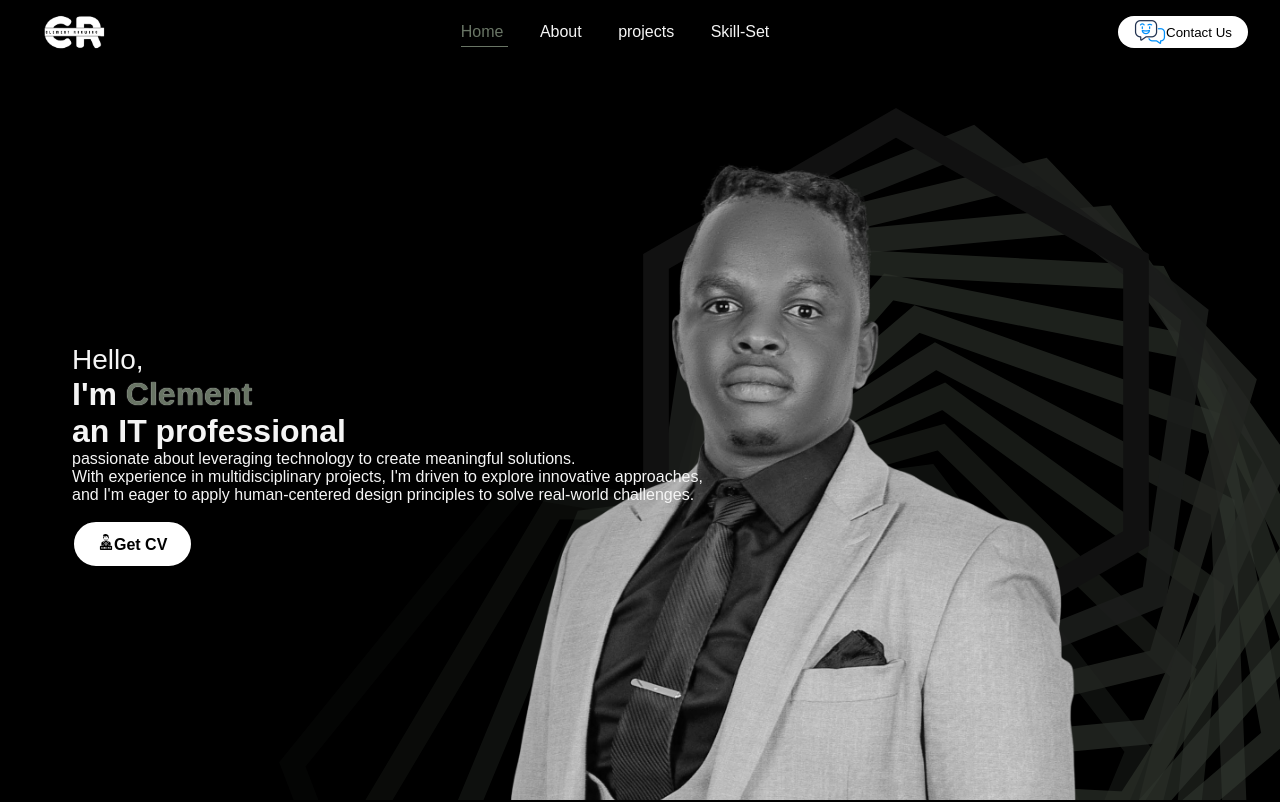
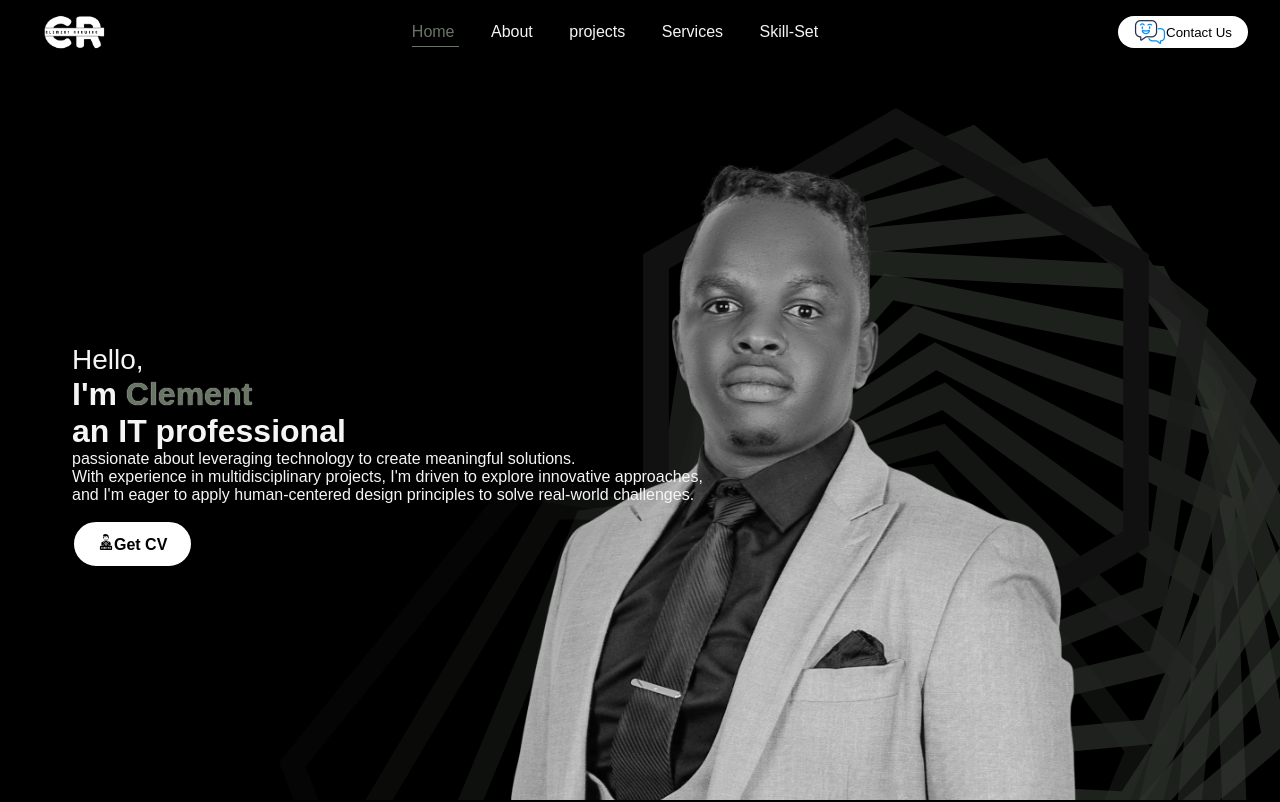
Before and after one commit to clementrugwiro/ClementBlog, a React (Create React App) app: page / in a window 1280 px wide. Shown: the top 802 px of the page. Built offline with nearby package versions, Linux system fonts and the light colour scheme; a web font is replaced by a local one.

Commit message:
new component for services, and project links.

```diff
--- a/src/components/navbar/navbar.js
+++ b/src/components/navbar/navbar.js
@@ -47,6 +47,18 @@ const Navbar = () => {
           className="desktopMenuListItem"
         >
           projects{" "}
+        </Link>
+        <Link
+          activeClass="active"
+          to="services-section"
+          spy={true}
+          smooth={true}
+          offset={-100}
+          duration={500}
+          className="desktopMenuListItem"
+          onClick={() => setShowMenu(false)}
+        >
+          Services{" "}
         </Link>
         <Link
           activeClass="active"
@@ -130,6 +142,18 @@ const Navbar = () => {
         </Link>
         <Link
           activeClass="active"
+          to="services-section"
+          spy={true}
+          smooth={true}
+          offset={-60}
+          duration={500}
+          className="ListItem"
+          onClick={() => setShowMenu(false)}
+        >
+          Services{" "}
+        </Link>
+        <Link
+          activeClass="active"
           to="contact"
           spy={true}
           smooth={true}
```
